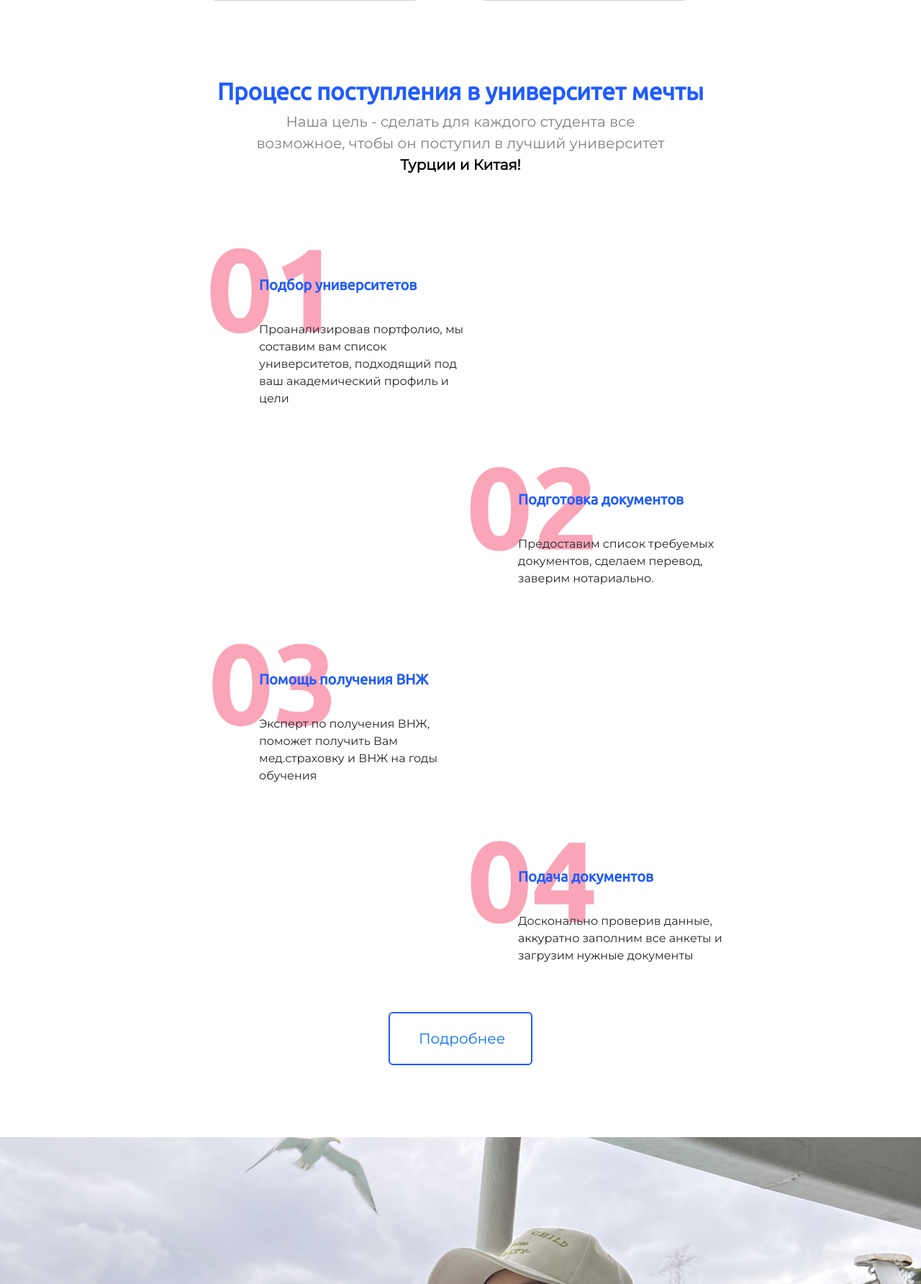
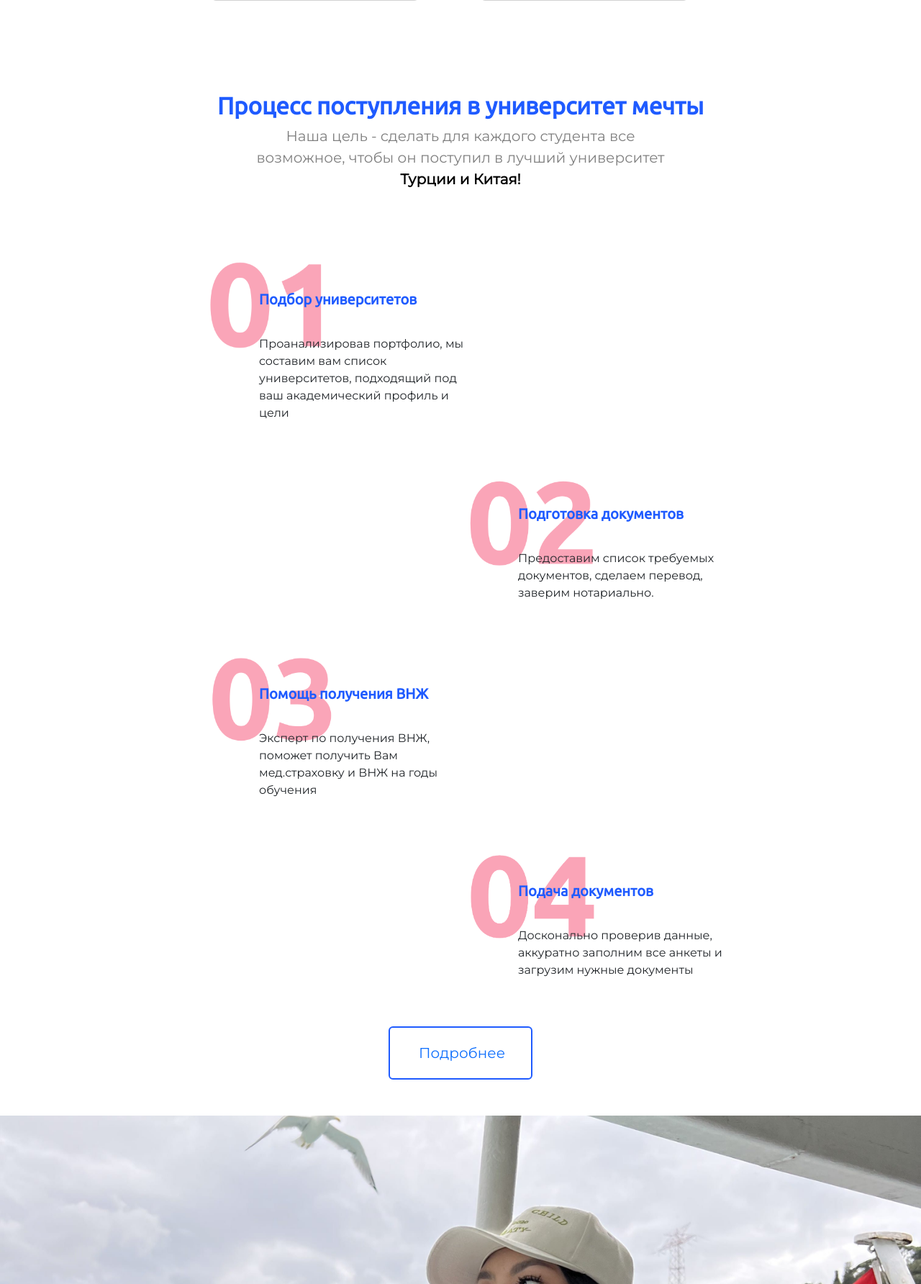
Before and after one commit to Yerassyliitu/turkdunyasi, a Django app: page / in a window 1280 px wide. Shown: the part 1434-3218 px from the top of the page at 72% size. Run offline with Django 4.2, Linux system fonts and the light colour scheme; data that the repository does not hold is empty; some libraries are stand-ins or nearby versions.

Commit message:
design over 4

```diff
--- a/index/templates/index/index.html
+++ b/index/templates/index/index.html
@@ -70,7 +70,7 @@
             <ul class="sec3-list">
               <div class="row">
                 <div class="col-md-6 col-sm-12">
-                  <div class="card" style="width: 18rem; height:24rem;">
+                  <div class="card" style="width: 18rem; height:24rem; margin-bottom: 20px;">
                     <img class="card-img-top" src="{% static 'image/ISTANBUL.jpg' %}" alt="Card image cap">
                     <div class="card-body">
                       {% for turk in turkey_universities %}
--- a/static/css/main.css
+++ b/static/css/main.css
@@ -366,7 +366,7 @@
 
 
 .section-5{
-    margin-top: 100px;
+    margin-top: 50px;
     display: flex;
     flex-direction: column;
     align-items: center;
```
